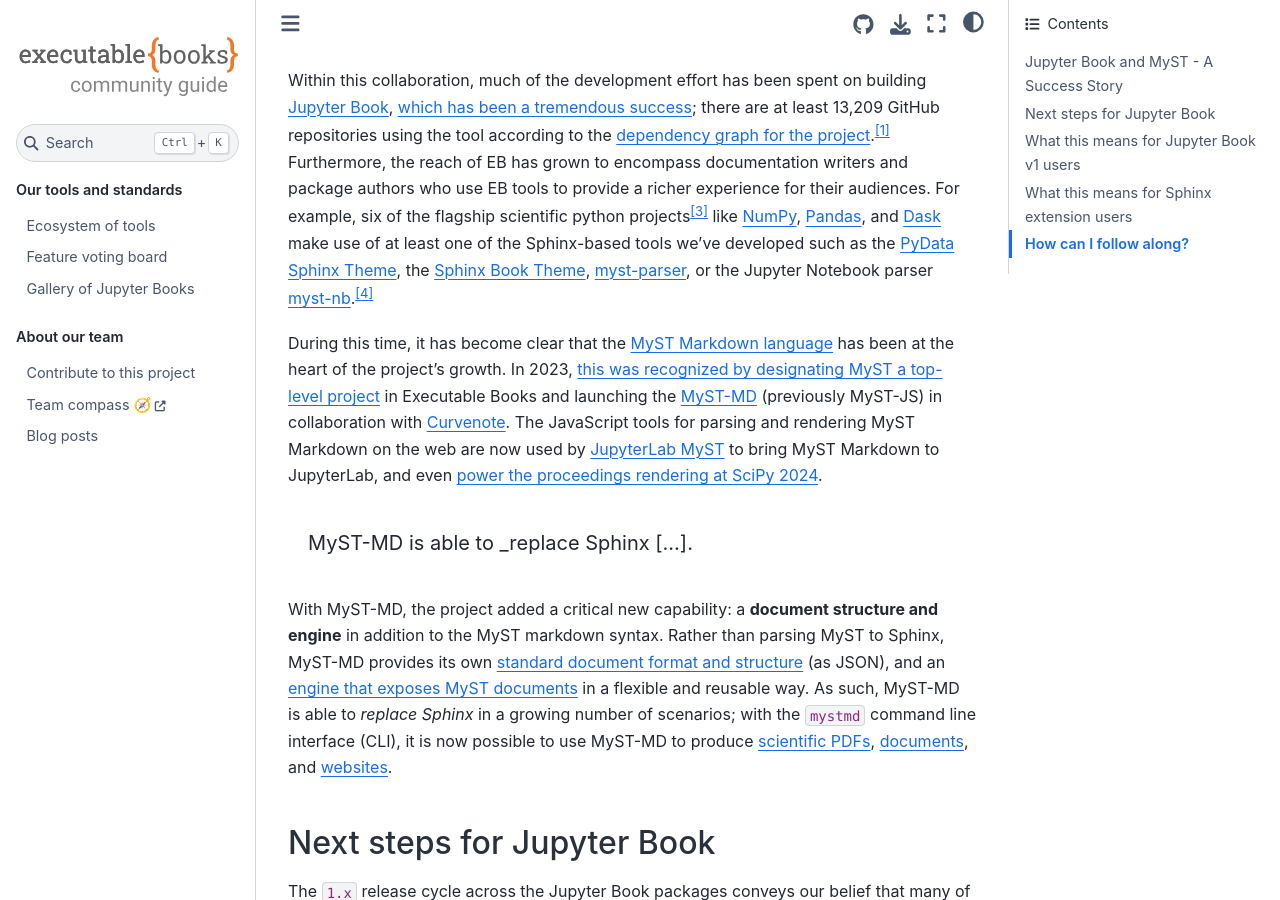
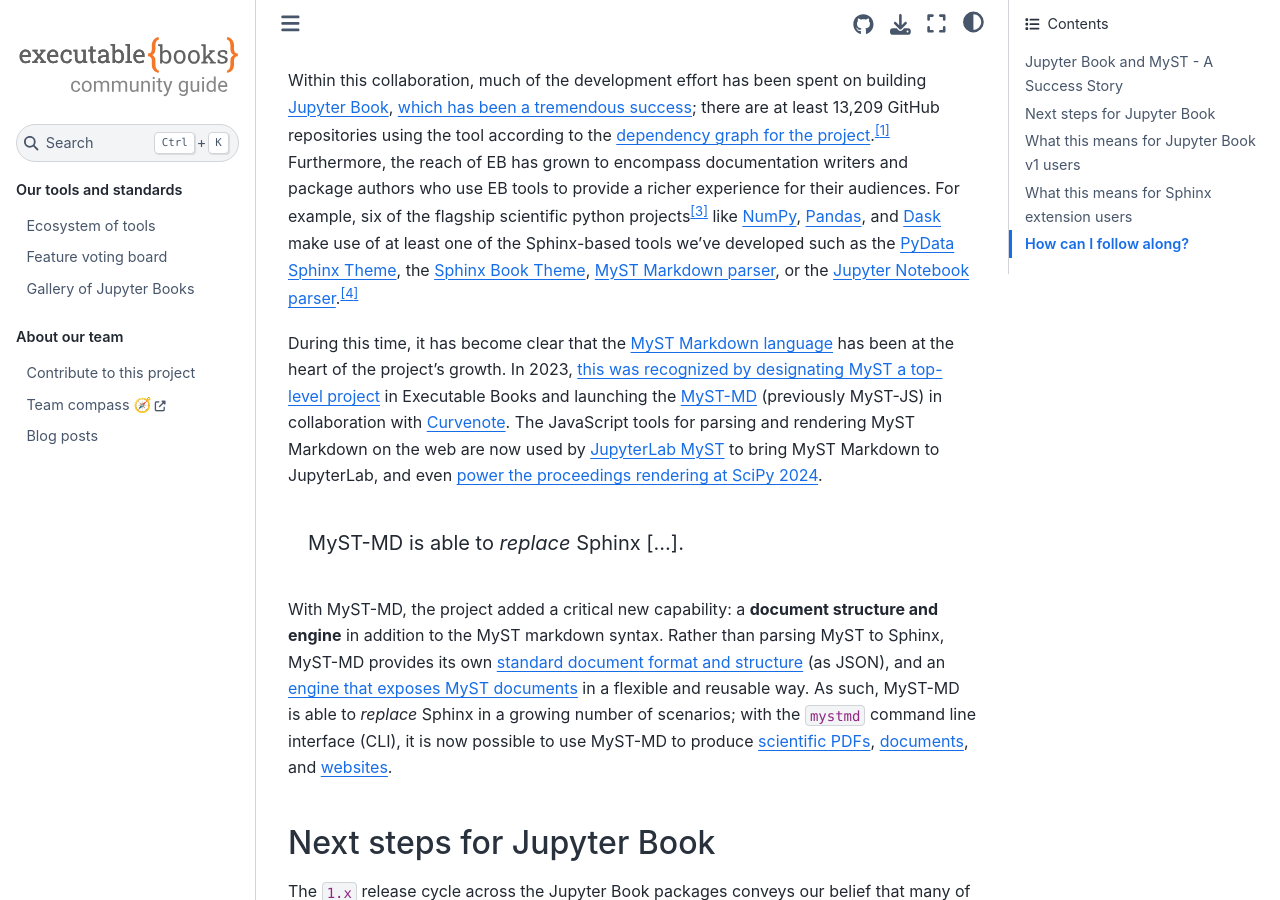
Before and after one commit to executablebooks/meta, a Sphinx documentation site: the page built from docs/blog/2024-05-20-jupyter-book-myst.md, in a window 1280 px wide and 900 px high, scrolled down 292 px. Built offline with Sphinx 7.4.7 and the Sphinx Book theme 1.1.4, drawn with Linux system fonts in a browser that asks for light colours.

Commit message:
docs: improve readability

```diff
--- a/docs/blog/2024-05-20-jupyter-book-myst.md
+++ b/docs/blog/2024-05-20-jupyter-book-myst.md
@@ -10,7 +10,7 @@
 
 Over [the past four years](https://executablebooks.org/en/latest/blog/2020-02-25-hello-world/), the [Executable Book(s)](https://executablebooks.org) (EB) project has been working to _improve workflows for writing and publishing with Jupyter Notebooks, along with the broader open source science ecosystem._
 
-Within this collaboration, much of the development effort has been spent on building [Jupyter Book](https://jupyterbook.org/), [which has been a tremendous success](https://executablebooks.org/en/latest/blog/2023/new-project-members/); there are at least 13,209 GitHub repositories using the tool according to the [dependency graph for the project](https://github.com/executablebooks/jupyter-book/network/dependents).[^1] Furthermore, the reach of EB has grown to encompass documentation writers and package authors who use EB tools to provide a richer experience for their audiences. For example, six of the flagship scientific python projects[^scipy] like [NumPy](https://numpy.org/doc/stable/), [Pandas](https://pandas.pydata.org/docs/), and [Dask](https://docs.dask.org/en/stable/) make use of at least one of the Sphinx-based tools we’ve developed such as the [PyData Sphinx Theme](http://pydata-sphinx-theme.readthedocs.io), the [Sphinx Book Theme](http://sphinx-book-theme.readthedocs.io), [myst-parser](https://myst-parser.readthedocs.io), or the Jupyter Notebook parser [myst-nb](https://myst-nb.readthedocs.io).[^popular]
+Within this collaboration, much of the development effort has been spent on building [Jupyter Book](https://jupyterbook.org/), [which has been a tremendous success](https://executablebooks.org/en/latest/blog/2023/new-project-members/); there are at least 13,209 GitHub repositories using the tool according to the [dependency graph for the project](https://github.com/executablebooks/jupyter-book/network/dependents).[^1] Furthermore, the reach of EB has grown to encompass documentation writers and package authors who use EB tools to provide a richer experience for their audiences. For example, six of the flagship scientific python projects[^scipy] like [NumPy](https://numpy.org/doc/stable/), [Pandas](https://pandas.pydata.org/docs/), and [Dask](https://docs.dask.org/en/stable/) make use of at least one of the Sphinx-based tools we’ve developed such as the [PyData Sphinx Theme](http://pydata-sphinx-theme.readthedocs.io), the [Sphinx Book Theme](http://sphinx-book-theme.readthedocs.io), [MyST Markdown parser](https://myst-parser.readthedocs.io), or the [Jupyter Notebook parser](https://myst-nb.readthedocs.io).[^popular]
 
 [^scipy]: Here, Scientific Python means something distinct from "scientific python". The former refers to a community project <https://scientific-python.org/>.
 [^1]: These are repositories whose dependency information is sufficiently described such that GitHub is able to identify a dependency upon Jupyter Book. As such, the true figure may be higher.
@@ -20,10 +20,10 @@
 During this time, it has become clear that the [MyST Markdown language](https://executablebooks.org/en/latest/blog/2020-08-07-announce-book/#an-enhanced-flavor-of-markdown) has been at the heart of the project’s growth. In 2023, [this was recognized by designating MyST a top-level project](https://executablebooks.org/en/latest/blog/2023-02-09-announce-mystjs/#myst-is-now-a-top-level-project-in-executable-books) in Executable Books and launching the [MyST-MD](https://mystmd.org) (previously MyST-JS) in collaboration with [Curvenote](https://curvenote.com/). The JavaScript tools for parsing and rendering MyST Markdown on the web are now used by [JupyterLab MyST](https://github.com/executablebooks/jupyterlab-myst) to bring MyST Markdown to JupyterLab, and even [power the proceedings rendering at SciPy 2024](https://curvenote.com/news/curvenote-sponsors-scipy-proceedings-2024).
 
 :::{pull-quote}
-MyST-MD is able to _replace Sphinx [...].
+MyST-MD is able to _replace_ Sphinx [...].
 :::
 
-With MyST-MD, the project added a critical new capability: a **document structure and engine** in addition to the MyST markdown syntax. Rather than parsing MyST to Sphinx, MyST-MD provides its own [standard document format and structure](https://mystmd.org/spec/) (as JSON), and an [engine that exposes MyST documents](https://mystmd.org/guide) in a flexible and reusable way. As such, MyST-MD is able to _replace Sphinx_ in a growing number of scenarios; with the `mystmd` command line interface (CLI), it is now possible to use MyST-MD to produce [scientific PDFs](https://mystmd.org/guide/creating-pdf-documents), [documents](https://mystmd.org/guide/creating-word-documents), and [websites](https://mystmd.org/guide/website-templates).
+With MyST-MD, the project added a critical new capability: a **document structure and engine** in addition to the MyST markdown syntax. Rather than parsing MyST to Sphinx, MyST-MD provides its own [standard document format and structure](https://mystmd.org/spec/) (as JSON), and an [engine that exposes MyST documents](https://mystmd.org/guide) in a flexible and reusable way. As such, MyST-MD is able to _replace_ Sphinx in a growing number of scenarios; with the `mystmd` command line interface (CLI), it is now possible to use MyST-MD to produce [scientific PDFs](https://mystmd.org/guide/creating-pdf-documents), [documents](https://mystmd.org/guide/creating-word-documents), and [websites](https://mystmd.org/guide/website-templates).
 
 ## Next steps for Jupyter Book
 
```
